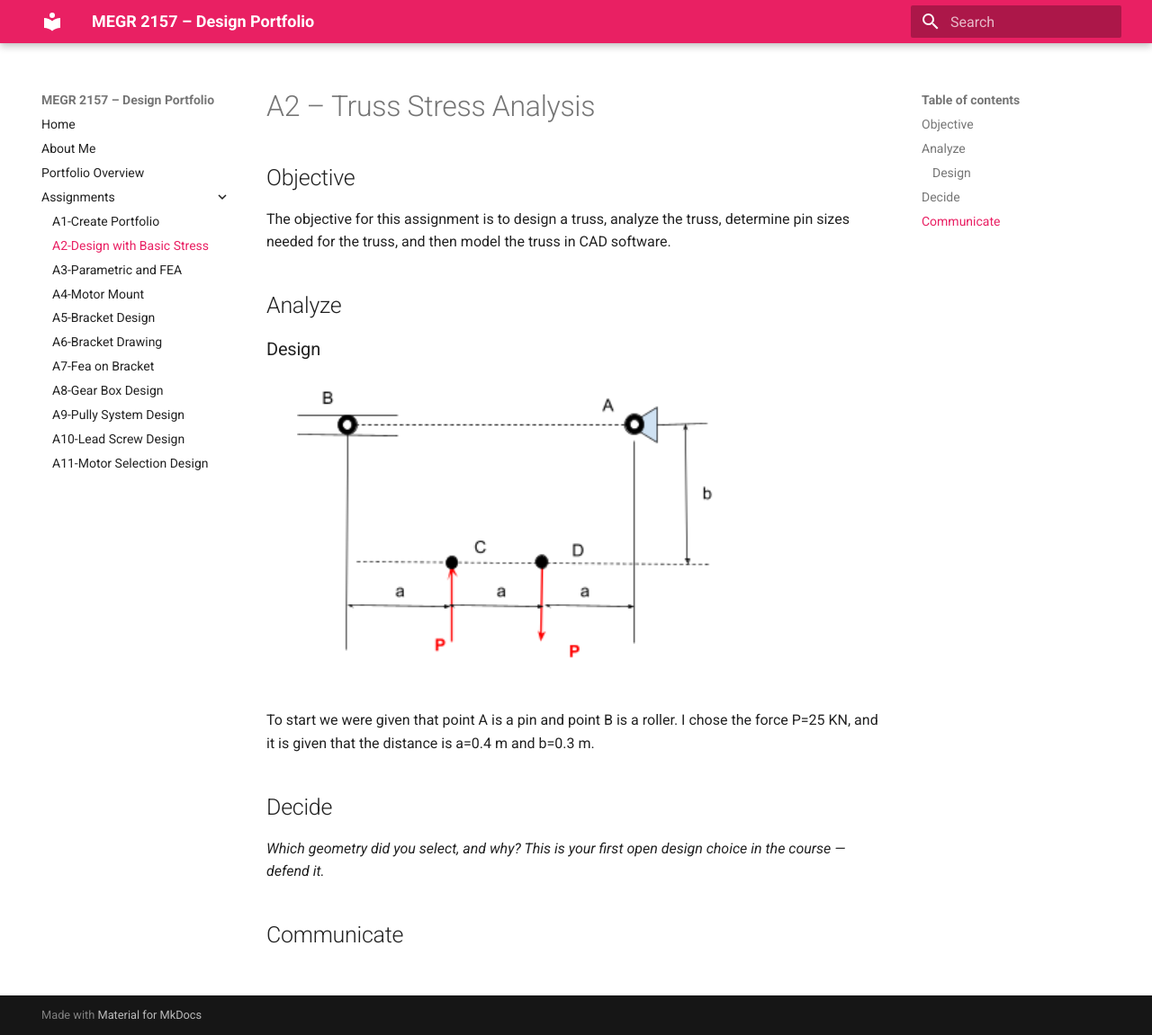
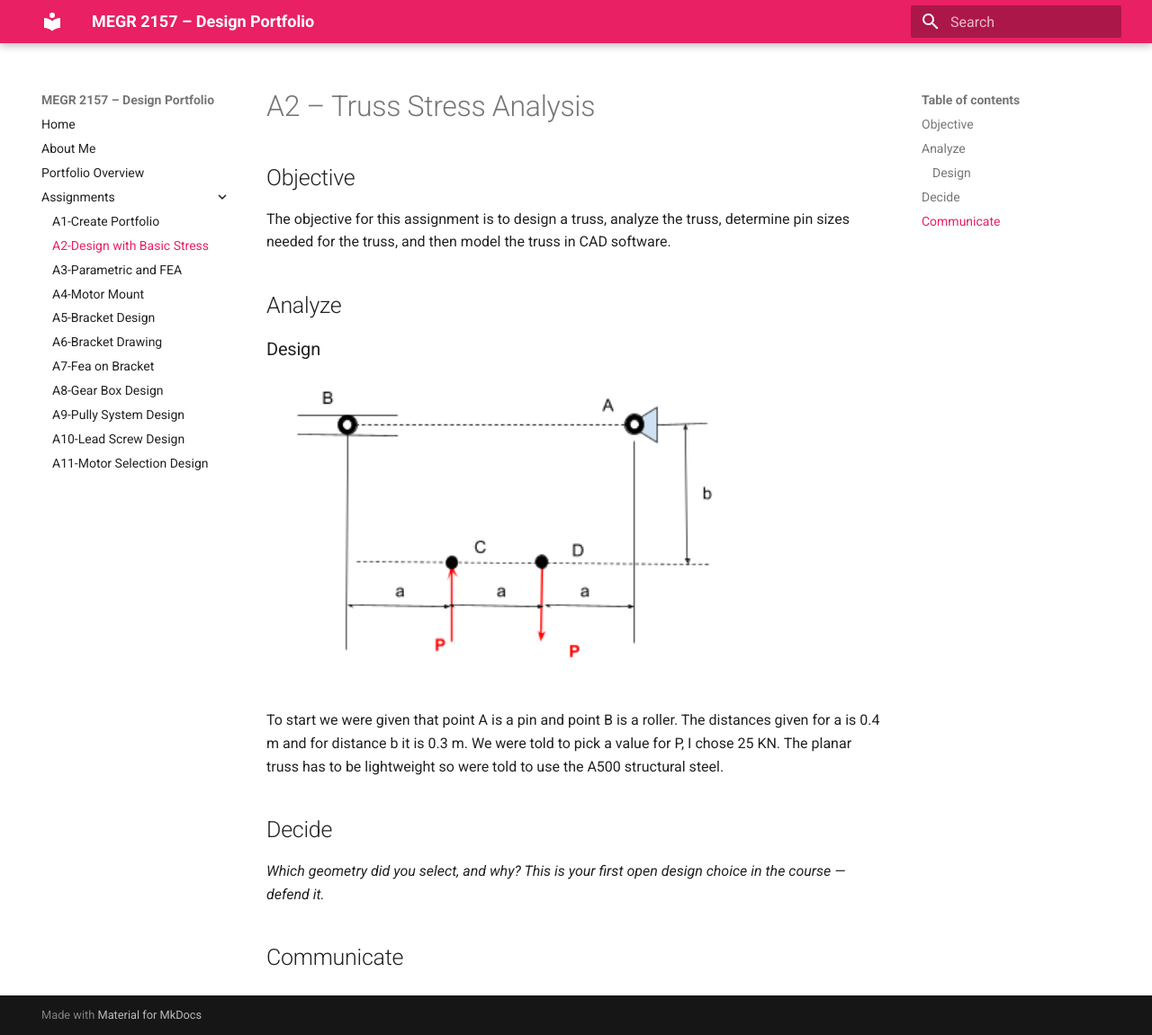
Before and after one commit to JonathanSuarezVazquez/Jonathans-megr2157-portfolio, an MkDocs documentation site: the page built from docs/assignments/A02/index.md, in a window 1280 px wide and 1151 px high. Shown: the whole window at 90% size. Built offline with MkDocs 1.6.1 and Material for MkDocs 9.7.7, drawn with Linux system fonts in a browser that asks for light colours.

Commit message:
Update index.md

```diff
--- a/docs/assignments/A02/index.md
+++ b/docs/assignments/A02/index.md
@@ -9,7 +9,9 @@ The objective for this assignment is to design a truss, analyze the truss, deter
 
 ![myimage](trussss.png)
 
-To start we were given that point A is a pin and point B is a roller. I chose the force P=25 KN, and it is given that the distance is a=0.4 m and b=0.3 m.
+To start we were given that point A is a pin and point B is a roller. The distances given for a is 0.4 m and for distance b it is 0.3 m. We were told to pick a value for P, I chose 25 KN. The planar truss has to be lightweight so were told to use the A500 structural steel.
+
+
 
 
 ## Decide
```
